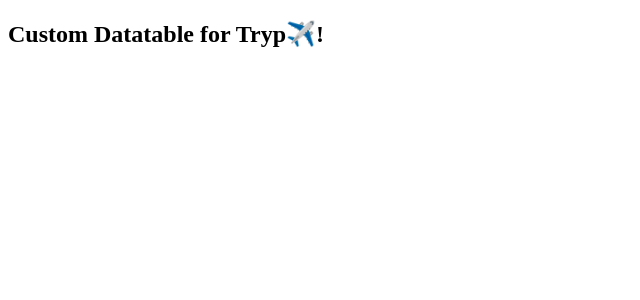
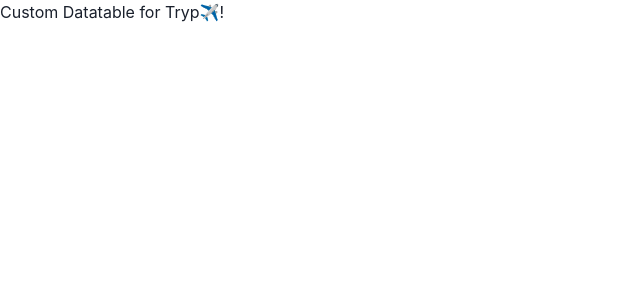
Before and after one commit to abhimishra01/custom-datatable, a Next.js app: page / in a window 1280 px wide. Shown: the top 300 px of the page, without its empty margins (0-640 px from the left). Built offline with nearby package versions, Linux system fonts and the light colour scheme.

Commit message:
chore: setup `chakra-ui` and its provider

```diff
--- a/package.json
+++ b/package.json
@@ -10,6 +10,8 @@
     "prepare": "husky install"
   },
   "dependencies": {
+    "@chakra-ui/next-js": "^2.1.4",
+    "@chakra-ui/react": "^2.7.1",
     "@types/node": "20.4.2",
     "@types/react": "18.2.15",
     "@types/react-dom": "18.2.7",
--- /dev/null
+++ b/src/pages/_app.js
@@ -0,0 +1,11 @@
+import { ChakraProvider } from "@chakra-ui/react";
+
+function MyApp({ Component, pageProps }) {
+  return (
+    <ChakraProvider>
+      <Component {...pageProps} />
+    </ChakraProvider>
+  );
+}
+
+export default MyApp;
```
Also changed, not shown: 1 other file (tests, documents, lock files or other folders).
